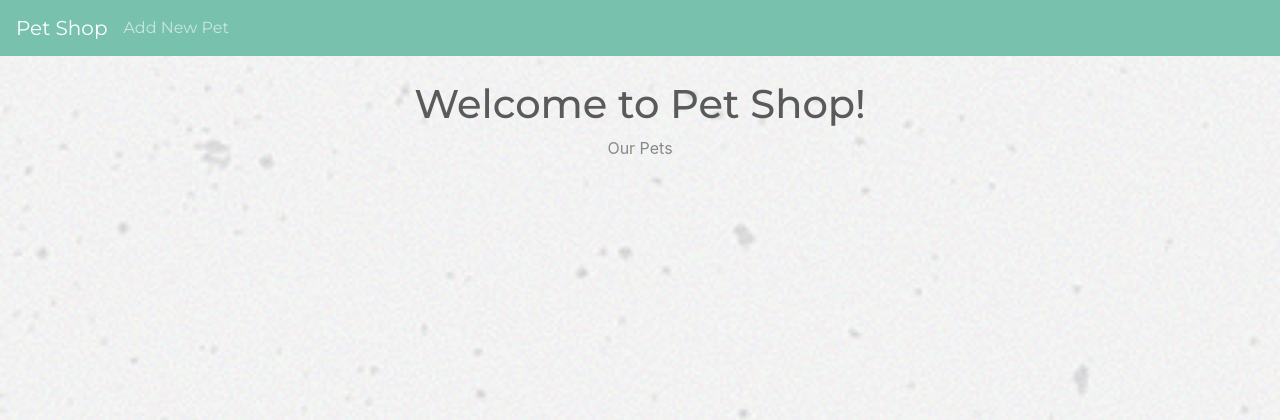
After one commit to andrewsli/Flask-pet-shop-exercise, a Flask app: template templates/show-pets.html in a window 1280 px wide. The commit adds this page. Shown: the top 420 px of the page. Run offline with Flask 2, Linux system fonts and the light colour scheme; the template is opened without the code that fills it, so the values that code supplies are empty; some libraries are stand-ins or nearby versions.

Commit message:
working version

```diff
--- a/app.py
+++ b/app.py
@@ -9,3 +9,44 @@ app = Flask(__name__)
 app.config["SECRET_KEY"] = "oh-so-secret"
 
 toolbar = DebugToolbarExtension(app)
+
+
+@app.route("/")
+def show_all_pets():
+    """Passes list of pet objects to template to return a list of all pets"""
+    return render_template('show-pets.html', pets=Pet.get_all())
+
+
+@app.route("/pets/add-pet")
+def add_pet_form():
+    """Form to add a pet to inventory"""
+    return render_template("add-pet-form.html")
+
+
+@app.route("/pets/add-pet", methods=["POST"])
+def add_pet():
+    """When form is submitted, create a new instance of a pet
+    and adds to inventory. Then redirects user to the homepage"""
+    post_data = request.form
+    Pet.add(
+        post_data["name"],
+        post_data["age"],
+        post_data["color"],
+        post_data["photo"]
+    )
+    flash("Your pet has been added to inventory!")
+    return redirect("/")
+
+
+@app.route("/pets/<id_of_pet>")
+def show_pet(id_of_pet):
+    """Displays pet information.
+    If pet does not exist in inventory, redirects to homepage with flashed message.
+    """
+    if not Pet.find_by_id(id_of_pet):
+        flash("Your pet could not be found.")
+        return redirect("/")
+
+    pet = Pet.find_by_id(id_of_pet)
+    return render_template('show-pet.html', pet_name=pet.name, pet_age=pet.age,
+                                        pet_color=pet.color, pet_img=pet.photo_url)
--- a/db.py
+++ b/db.py
@@ -14,7 +14,7 @@ class Pet():
     # strongly warn users of this class not to use this variable directly,
     # but to instead use our public methods.
 
-    _pets  = {}
+    _pets = {}
 
     def __init__(self, name, color, age, photo_url):
         """Make Pet instance from data."""
--- a/templates/add-pet-form.html
+++ b/templates/add-pet-form.html
@@ -6,7 +6,7 @@
 
 <h1>Add a Pet</h1>
 
-<form>
+<form method="post">
 
   <div class="form-row">
     <div class="form-group col-md-6">
--- a/templates/base.html
+++ b/templates/base.html
@@ -25,7 +25,9 @@
 
 <div class="container text-center">
 
-<!-- TODO: we want flashed messages to appear here! -->
+{% for msg in get_flashed_messages() %}
+  <p class="alert alert-primary">{{ msg }}</p>
+{% endfor %}
 
 {% block content %} content will go here {% endblock %}
 
--- /dev/null
+++ b/templates/show-pets.html
@@ -0,0 +1,18 @@
+{% extends 'base.html' %}
+
+{% block title %} Welcome to Pet Shop! {% endblock %}
+
+{% block content %}
+
+<h1>Welcome to Pet Shop!</h1>
+
+<p>Our Pets</p>
+
+<ul>
+    {% for pet in pets %}
+        <li>{{ pet.name }}</li>
+    {% endfor %}
+</ul>
+
+
+{% endblock %}
```
Also changed, not shown: templates/show-pet.html (added, +14 -0 lines).
